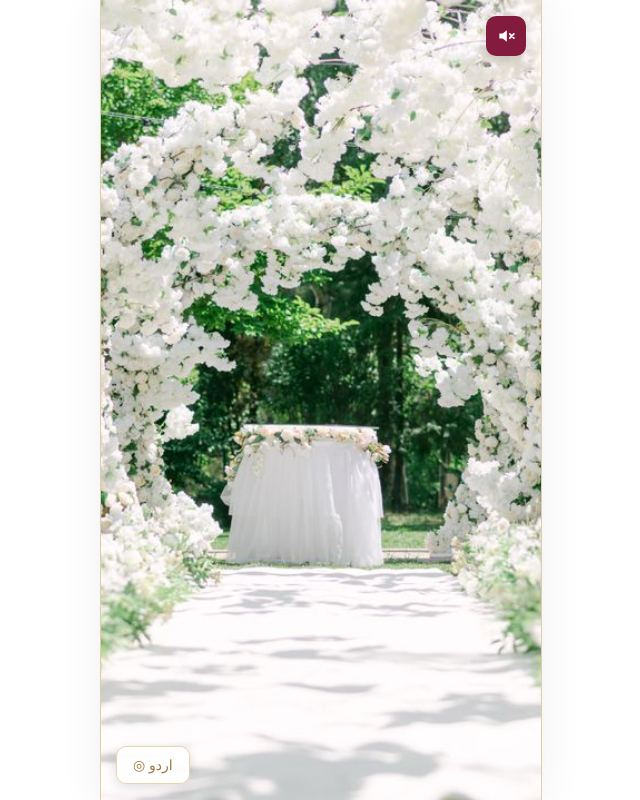
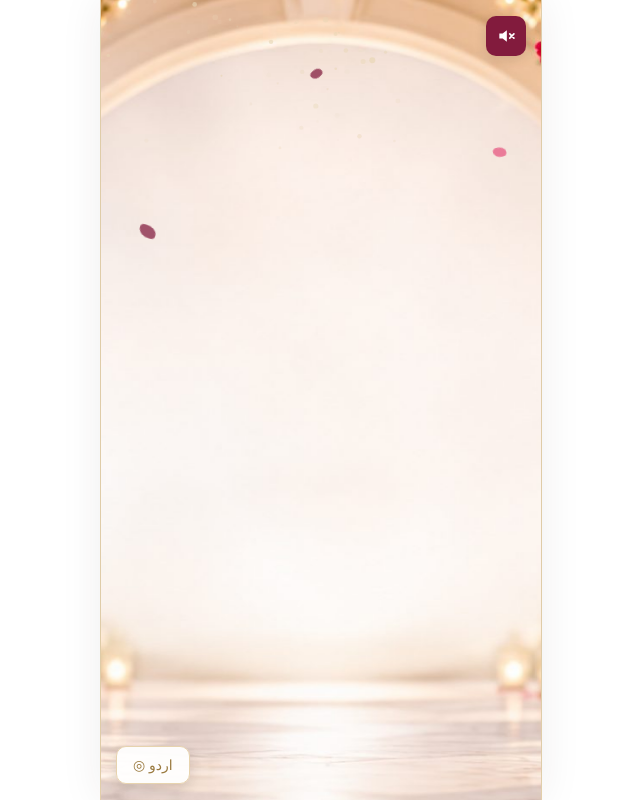
Before and after one commit to jawadupastrajd-hub/ivory-romantic, a Next.js app: page / in a window 1280 px wide. Shown: the whole page, without its empty margins (319-959 px from the left). Built offline with nearby package versions, Linux system fonts and the light colour scheme; a web font is replaced by a local one.

Commit message:
Extract revised ivory-romantic project to repo root

```diff
--- a/src/app/globals.css
+++ b/src/app/globals.css
@@ -61,11 +61,20 @@ img{display:block;max-width:100%}
 
 /* ---------- hero ---------- */
 .hero{height:100vh;height:100dvh;width:100%;position:relative;background:#FCFAF7;display:flex;align-items:center;justify-content:center;overflow:hidden}
-.hero-photo{position:absolute;inset:0;width:100%;height:100%;object-fit:cover;object-position:center}
+.hero-photo{position:absolute;inset:0;width:100%;height:100%;object-fit:cover;object-position:center;animation:heroZoom 20s ease-in-out infinite alternate}
+@keyframes heroZoom{from{transform:scale(1)}to{transform:scale(1.05)}}
 .opening-hit-area{position:absolute;inset:0;background:transparent;z-index:6;width:100%;height:100%}
 .hero-shade{position:absolute;inset:0;background:linear-gradient(rgba(255,255,255,.30) 0%,rgba(255,255,255,.06) 38%,rgba(255,255,255,.30) 85%,var(--bg) 100%);opacity:0;transition:opacity 1.4s;z-index:2}
 .names-visible .hero-shade{opacity:1}
 .dust-canvas{position:absolute;inset:0;z-index:3;pointer-events:none}
+.lantern-glow{position:absolute;translate:-50% -50%;border-radius:50%;opacity:.7;background:radial-gradient(circle,rgba(255,196,90,.55) 0%,rgba(255,176,66,.24) 42%,rgba(255,176,66,0) 70%);pointer-events:none;z-index:3;animation:lanternFlicker 4.5s ease-in-out infinite}
+.lantern-glow.lg-1{animation-delay:1.1s}
+.lantern-glow.lg-2{animation-delay:2.2s}
+.lantern-glow.lg-3{animation-delay:3.1s}
+@keyframes lanternFlicker{0%,100%{opacity:.55;transform:scale(1)}50%{opacity:.95;transform:scale(1.07)}}
+.petals{position:absolute;inset:0;z-index:3;pointer-events:none;overflow:hidden}
+.petal{position:absolute;top:0;border-radius:100% 6px 100% 6px;opacity:0;animation:petalFall linear infinite}
+@keyframes petalFall{0%{opacity:0;transform:translate(0,-5vh) rotate(0deg)}8%{opacity:.75}50%{transform:translate(3vw,52vh) rotate(180deg)}85%{opacity:.7}100%{opacity:0;transform:translate(-2.5vw,108vh) rotate(330deg)}}
 .couple-heading{position:relative;text-align:center;padding:20px;z-index:4;color:#30252A;pointer-events:none;opacity:0;translate:0 30px;transition:opacity 1.6s,translate 1.6s cubic-bezier(.16,1,.3,1);margin-top:-55px}
 .names-visible .couple-heading{opacity:1;translate:0 0}
 .small-heart{font-size:20px;display:block;margin-bottom:14px;color:#821B3D;text-shadow:0 0 14px rgba(130,27,61,.35)}
@@ -73,9 +82,16 @@ img{display:block;max-width:100%}
 .heart-rule{font-size:13px;letter-spacing:8px;text-align:center;margin:18px auto;color:var(--gold)}
 .couple-heading .heart-rule{color:#C49A45;font-size:11px;margin:15px auto}
 .couple-heading h1{font-family:var(--script);font-size:84px;font-weight:400;line-height:1.05;background:linear-gradient(175deg,#E3C98F 5%,#C49A45 55%,#8f6f2f 95%);-webkit-background-clip:text;background-clip:text;color:transparent;filter:drop-shadow(0 1px 0 rgba(255,255,255,.65),0 3px 10px rgba(48,37,42,.18))}
+@keyframes heroReveal{from{opacity:0;transform:translateY(16px)}to{opacity:1;transform:translateY(0)}}
+.names-visible .small-heart,.names-visible .hero-intro{animation:heroReveal 1.2s ease .15s both}
+.names-visible .heart-rule{animation:heroReveal 1.1s ease .55s both}
+.names-visible .couple-heading h1:first-of-type{animation:heroReveal 1.3s ease .85s both}
+.names-visible .amp{animation:heroReveal 1.1s ease 1.4s both}
+.names-visible .couple-heading h1:last-of-type{animation:heroReveal 1.3s ease 1.75s both}
 .couple-heading h1 small{display:block;font-family:var(--serif);font-size:17px;line-height:1.45;font-style:italic;font-weight:400;white-space:pre-line;margin-top:20px;color:#40383B;-webkit-text-fill-color:#40383B}
 .amp{font-family:var(--script);font-size:32px;color:#A67F2E;display:block;margin:17px auto 8px}
-.scroll-cue{position:absolute;bottom:27px;left:50%;translate:-50% 0;display:flex;flex-direction:column;gap:6px;align-items:center;text-decoration:none;font-family:var(--sans);font-size:10px;letter-spacing:2px;color:rgba(48,37,42,.75);z-index:5;animation:bob 2s ease-in-out infinite}
+.scroll-cue{position:absolute;bottom:27px;left:50%;translate:-50% 0;display:flex;flex-direction:column;gap:6px;align-items:center;text-decoration:none;font-family:var(--sans);font-size:10px;letter-spacing:2px;color:rgba(48,37,42,.75);z-index:5;animation:bob 2s ease-in-out infinite,cueIn 1s ease 2.8s both}
+@keyframes cueIn{from{opacity:0}to{opacity:1}}
 .scroll-cue span{font-size:22px;color:var(--gold)}
 @keyframes bob{0%,100%{transform:translateY(0)}50%{transform:translateY(8px)}}
 .language-toggle,.sound-toggle{position:fixed;z-index:20;box-shadow:0 3px 12px rgba(48,37,42,.15)}
@@ -257,3 +273,14 @@ footer p{font-size:12px;letter-spacing:1px;margin-top:9px;color:#6f625e}
   *,*::before,*::after{animation:none!important;transition:none!important}
   [data-reveal]{opacity:1;translate:none}
 }
+
+/* ---------- reduced motion ---------- */
+@media (prefers-reduced-motion: reduce){
+  .hero-photo{animation:none}
+  .lantern-glow,.petal{animation:none!important}
+  .couple-heading{transition:none}
+  .names-visible .small-heart,.names-visible .hero-intro,.names-visible .heart-rule,.names-visible .couple-heading h1,.names-visible .amp{animation:none}
+  .scroll-cue{animation:none}
+  .marquee-track{animation:none}
+  .preloader-dots span{animation:none}
+}
--- a/src/components/DarkInvitation.tsx
+++ b/src/components/DarkInvitation.tsx
@@ -43,6 +43,52 @@ function GoldDust({ active }: { active: boolean }) {
     return <canvas ref={ref} className="dust-canvas" aria-hidden="true" />;
 }
 
+/* Delicate falling rose petals over the hero */
+const PETALS = [
+    { left: 4, size: 13, dur: 19, delay: 0, color: '#821B3D' },
+    { left: 12, size: 10, dur: 23, delay: 6, color: '#D6336C' },
+    { left: 23, size: 12, dur: 17, delay: 11, color: '#E75480' },
+    { left: 46, size: 9, dur: 21, delay: 3, color: '#821B3D' },
+    { left: 74, size: 12, dur: 18, delay: 8, color: '#D6336C' },
+    { left: 86, size: 10, dur: 22, delay: 1, color: '#E75480' },
+    { left: 94, size: 13, dur: 20, delay: 13, color: '#821B3D' },
+];
+function Petals() {
+    return <div className="petals" aria-hidden="true">{PETALS.map((p, i) => <span key={i} className="petal" style={{ left: `${p.left}%`, width: p.size, height: p.size * 1.3, background: p.color, animationDuration: `${p.dur}s`, animationDelay: `${p.delay}s` }} />)}</div>;
+}
+
+/* Warm lantern glows, aligned with the real lanterns in the hero photo.
+   The photo is 1672x941 and shown with object-fit: cover, so a lantern's
+   screen position depends on the hero's aspect ratio — it is measured from
+   the hero box, and hidden when its lantern is cropped out of frame. */
+const HERO_IMG_W = 1672, HERO_IMG_H = 941;
+const LANTERNS = [
+    { fx: .18, fy: .29, size: 150 },
+    { fx: .82, fy: .29, size: 150 },
+    { fx: .125, fy: .81, size: 130 },
+    { fx: .855, fy: .81, size: 130 },
+];
+function useLanternPositions(heroRef: React.RefObject<HTMLElement | null>) {
+    const [pos, setPos] = useState<{ x: number; y: number; size: number; visible: boolean }[] | null>(null);
+    useEffect(() => {
+        function measure() {
+            const el = heroRef.current; if (!el) return;
+            const W = el.clientWidth, H = el.clientHeight; if (!W || !H) return;
+            const s = Math.max(W / HERO_IMG_W, H / HERO_IMG_H);
+            const rw = HERO_IMG_W * s, rh = HERO_IMG_H * s;
+            const ox = (W - rw) / 2, oy = (H - rh) / 2;
+            setPos(LANTERNS.map(l => {
+                const x = (ox + l.fx * rw) / W * 100, y = (oy + l.fy * rh) / H * 100;
+                return { x, y, size: Math.round(l.size * s), visible: x > -3 && x < 103 && y > -3 && y < 103 };
+            }));
+        }
+        measure();
+        window.addEventListener('resize', measure);
+        return () => window.removeEventListener('resize', measure);
+    }, [heroRef]);
+    return pos;
+}
+
 function Marquee() {
     const items = [`${w.groom}`, '✦', `${w.bride}`, '✦', '16–17 JANUARY 2027', '✦'];
     const row = [...items, ...items];
@@ -84,6 +130,16 @@ export default function DarkInvitation() {
     const [lightbox, setLightbox] = useState<number | null>(null);
     const timer = useRef<ReturnType<typeof setTimeout> | null>(null);
     const audio = useRef<HTMLAudioElement>(null);
+    const heroRef = useRef<HTMLElement>(null);
+    const lanterns = useLanternPositions(heroRef);
+    const [reducedMotion, setReducedMotion] = useState(false);
+    useEffect(() => {
+        const mq = window.matchMedia('(prefers-reduced-motion: reduce)');
+        setReducedMotion(mq.matches);
+        const onChange = (e: MediaQueryListEvent) => setReducedMotion(e.matches);
+        mq.addEventListener('change', onChange);
+        return () => mq.removeEventListener('change', onChange);
+    }, []);
     const photos = [{ src: '/images/slide-2.jpg', alt: 'Bride and groom in Pakistani wedding attire' }, { src: '/images/slide-3.jpg', alt: 'Pakistani wedding outfit inspiration' }, { src: '/images/slide-4.jpg', alt: 'Traditional sherwani and waistcoat inspiration' }, { src: '/images/couple.png', alt: 'A new beginning together' }];
 
     useEffect(() => {
@@ -160,11 +216,13 @@ export default function DarkInvitation() {
         )}
         <button className="language-toggle" onClick={() => setUrdu(!urdu)}>◎ {urdu ? 'English' : 'اردو'}</button><button className="sound-toggle" onClick={toggleSound} aria-label={muted ? (urdu ? 'موسیقی آن کریں' : 'Unmute music') : (urdu ? 'موسیقی بند کریں' : 'Mute music')} aria-pressed={!muted}>{muted ? <svg viewBox="0 0 24 24" width="20" height="20" aria-hidden="true"><path d="M4 9v6h4l5 4V5L8 9H4z" fill="currentColor" /><path d="M16.5 9.5l5 5m0-5l-5 5" stroke="currentColor" strokeWidth="2" strokeLinecap="round" fill="none" /></svg> : <svg viewBox="0 0 24 24" width="20" height="20" aria-hidden="true"><path d="M4 9v6h4l5 4V5L8 9H4z" fill="currentColor" /><path d="M16.5 8.5a5 5 0 010 7M19 6a8.5 8.5 0 010 12" stroke="currentColor" strokeWidth="1.8" strokeLinecap="round" fill="none" /></svg>}</button>
         <audio ref={audio} src="/media/wedding-song.mp3" loop preload="auto" aria-hidden="true" />
-        <section className={`hero ${showNames ? 'names-visible' : ''}`}>
-            <img className="hero-photo" src="/images/hero.jpg" alt="Bright white floral wedding archway" fetchPriority="high" />
+        <section ref={heroRef} className={`hero ${showNames ? 'names-visible' : ''}`}>
+            <img className="hero-photo" src="/images/hero.jpg" alt="Ivory wedding archway with golden lanterns and burgundy flowers" fetchPriority="high" />
             {!started && ready && <button className="opening-hit-area" onClick={start} aria-label={t('Tap to open your invitation', 'دعوت نامہ کھولیں')} />}
             <div className="hero-shade" />
-            <GoldDust active={true} />
+            <GoldDust active={!reducedMotion} />
+            {lanterns && lanterns.filter(l => l.visible).map((l, i) => <span key={i} className={`lantern-glow lg-${i}`} style={{ left: `${l.x}%`, top: `${l.y}%`, width: l.size, height: l.size }} aria-hidden="true" />)}
+            <Petals />
             <div className="couple-heading"><span className="small-heart">♥</span><p className="hero-intro">{t(w.heroIntro, w.heroIntroUrdu)}</p><div className="heart-rule">— ♥ —</div><h1>{urdu ? w.groomUrdu : w.groom}{w.groomFamily && <small>{t(w.groomFamily, w.groomFamilyUrdu)}</small>}</h1><span className="amp">{urdu ? 'اور' : 'with'}</span><h1>{urdu ? w.brideUrdu : w.bride}{w.brideFamily && <small>{t(w.brideFamily, w.brideFamilyUrdu)}</small>}</h1></div>
             {showNames && <a className="scroll-cue" href="#main">{t('SCROLL', 'مزید دیکھیں')}<span>⌄</span></a>}
         </section>
```
Also changed, not shown: public/images/hero.jpg, 1 other file (tests, documents, lock files or other folders).
